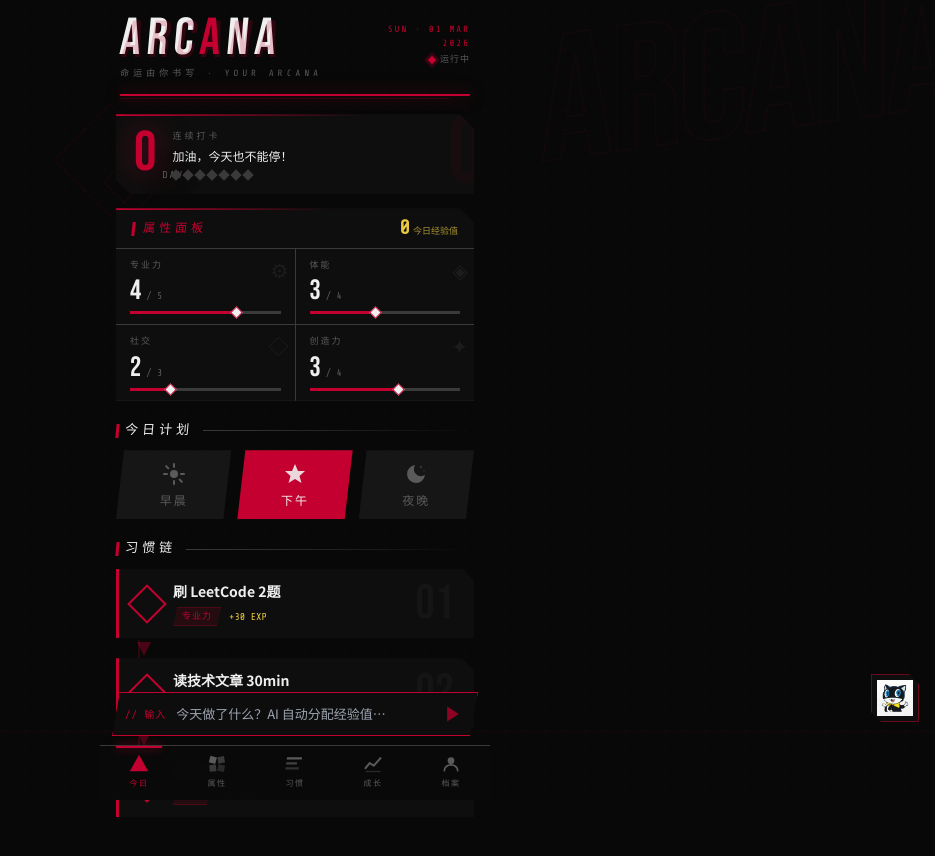
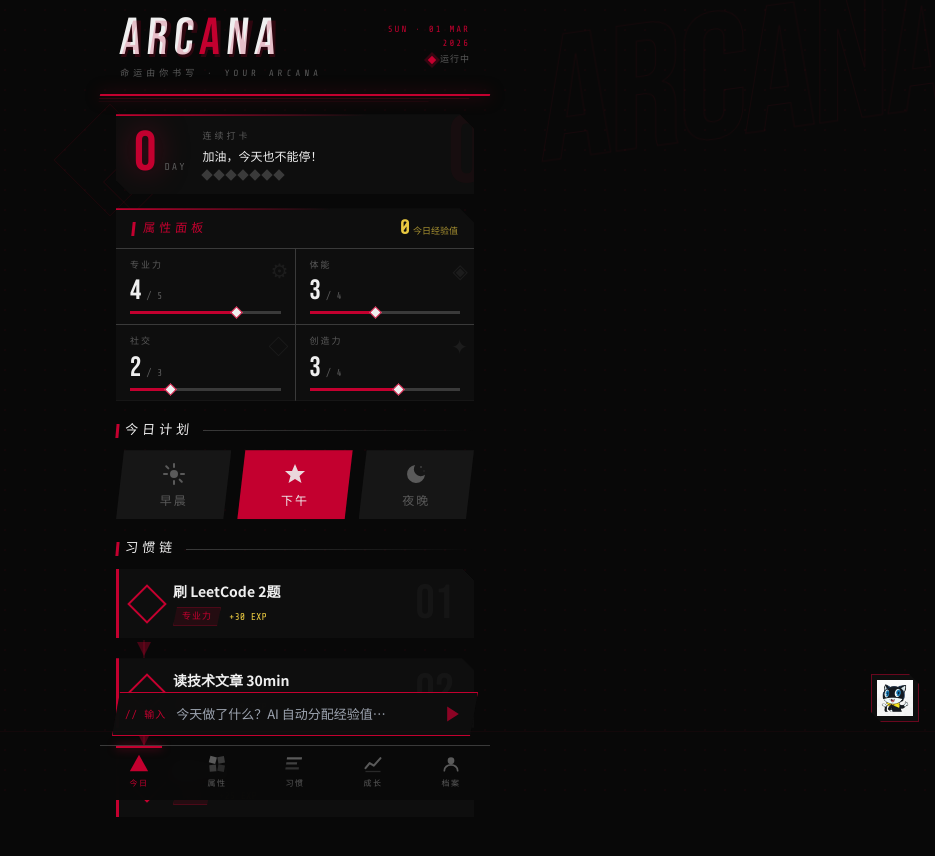
Before and after one commit to Miloboxgithub/arcana-app, a React (Vite) app: page / in a window 1280 px wide. Shown: the top 856 px of the page, without its empty margins (345-1280 px from the left). Built offline with nearby package versions, Linux system fonts and the light colour scheme.

Commit message:
fix(today): slash full-width, streak+DAY side-by-side, chain connector z-index

```diff
--- a/src/pages/Today/index.tsx
+++ b/src/pages/Today/index.tsx
@@ -137,8 +137,10 @@ function HabitCard({ habit, done, onToggle, index }: { habit: Habit; done: boole
 function ChainConn() {
   return (
     <div style={{ display: 'flex', alignItems: 'center', justifyContent: 'flex-start', padding: '0 0 0 21px', height: 18, position: 'relative' }}>
-      <div style={{ position: 'absolute', left: 22, top: 0, bottom: 0, width: 2, background: 'rgba(195,0,47,0.2)' }} />
-      <svg width="14" height="14" viewBox="0 0 14 14" fill="none" style={{ position: 'relative', zIndex: 1 }}>
+      {/* vertical line behind arrow */}
+      <div style={{ position: 'absolute', left: 27, top: 0, bottom: 0, width: 2, background: 'rgba(195,0,47,0.2)' }} />
+      {/* arrow on top */}
+      <svg width="14" height="14" viewBox="0 0 14 14" fill="none" style={{ position: 'relative', zIndex: 1, flexShrink: 0 }}>
         <polygon points="7,14 0,0 14,0" fill="rgba(195,0,47,0.35)" />
       </svg>
     </div>
@@ -292,7 +294,7 @@ export default function Today() {
         </div>
 
         {/* ── SLASH DIVIDER ── */}
-        <div style={{ position: 'relative', padding: '14px 20px 0' }}>
+        <div style={{ position: 'relative', padding: '14px 0 0' }}>
           <div style={{ height: 2, background: 'var(--red)', transform: 'skewX(-12deg)', boxShadow: '0 0 16px rgba(195,0,47,0.6)', position: 'relative' }}>
             <div style={{ position: 'absolute', top: 4, left: 0, right: 20, height: 1, background: 'rgba(195,0,47,0.2)' }} />
             <div style={{ position: 'absolute', top: 7, left: 0, right: 60, height: 1, background: 'rgba(195,0,47,0.08)' }} />
@@ -307,9 +309,11 @@ export default function Today() {
             <div style={{ position: 'absolute', top: 0, left: 0, right: 0, height: 2, background: 'linear-gradient(90deg,var(--red),transparent 70%)' }} />
             <div style={{ position: 'absolute', right: -8, top: '50%', transform: 'translateY(-50%)', fontFamily: 'Bebas Neue,sans-serif', fontSize: 96, lineHeight: 1, color: 'rgba(195,0,47,0.05)', letterSpacing: -4, userSelect: 'none', pointerEvents: 'none' }}>{streak}</div>
             <div style={{ display: 'flex', alignItems: 'center', padding: '12px 18px', gap: 16 }}>
-              <div style={{ fontFamily: 'Bebas Neue,sans-serif', fontSize: 56, lineHeight: 1, color: 'var(--red)', textShadow: '0 0 30px rgba(195,0,47,0.5)', position: 'relative' }}>
-                {streak}
-                <span style={{ position: 'absolute', bottom: 2, right: -28, fontSize: 10, letterSpacing: 2, color: 'var(--muted)', fontFamily: 'Share Tech Mono,monospace' }}>DAY</span>
+              <div style={{ display: 'flex', alignItems: 'baseline', gap: 8, flexShrink: 0 }}>
+                <div style={{ fontFamily: 'Bebas Neue,sans-serif', fontSize: 56, lineHeight: 1, color: 'var(--red)', textShadow: '0 0 30px rgba(195,0,47,0.5)' }}>
+                  {streak}
+                </div>
+                <span style={{ fontFamily: 'Share Tech Mono,monospace', fontSize: 10, letterSpacing: 2, color: 'var(--muted)' }}>DAY</span>
               </div>
               <div style={{ flex: 1 }}>
                 <div style={{ fontFamily: 'Share Tech Mono,monospace', fontSize: 9, letterSpacing: 3, color: 'var(--muted)', textTransform: 'uppercase', marginBottom: 3 }}>连续打卡</div>
--- a/src/styles/globals.css
+++ b/src/styles/globals.css
@@ -193,6 +193,10 @@
   padding: 0 0 120px;
   position: relative;
   z-index: 10;
+  width: 100%;
+  max-width: 390px;
+  margin: 0 auto;
+  box-sizing: border-box;
 }
 
 /* ── Content wrapper inside page ── */
```
